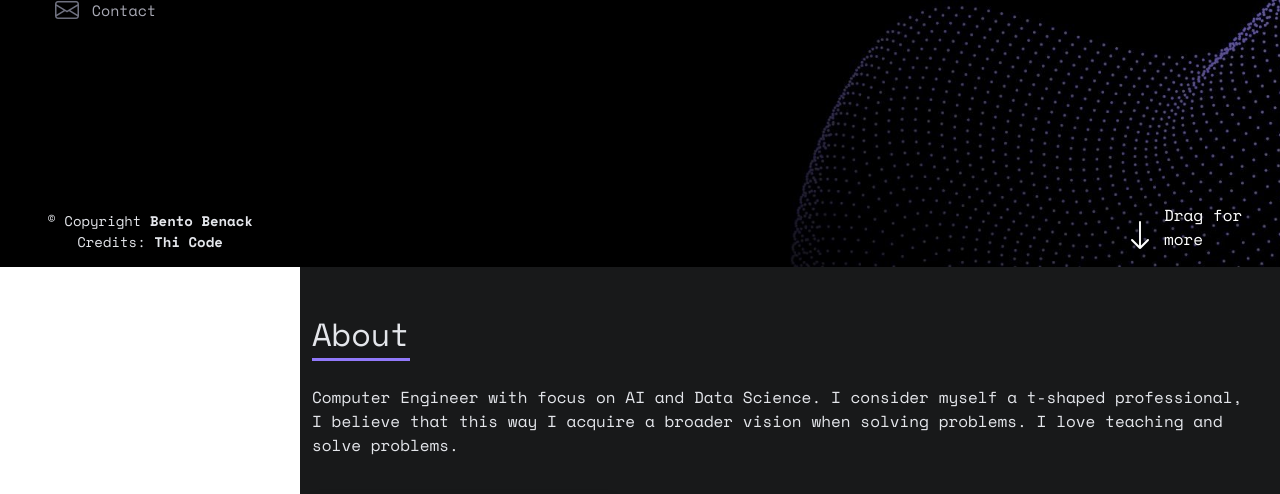
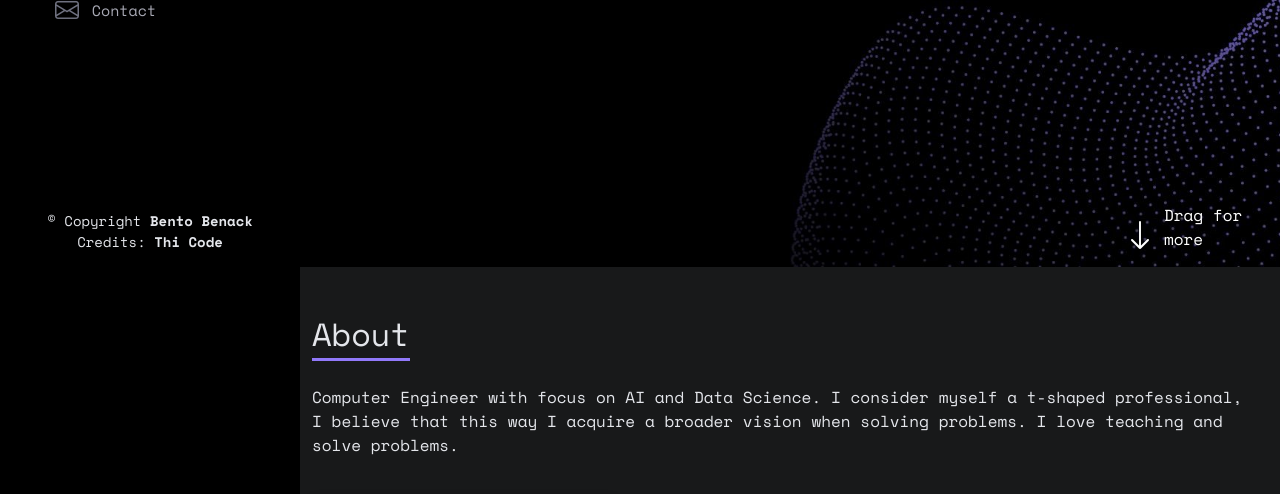
Before and after one commit to bentobenack/portfolio, a Flask app: page / in a window 1280 px wide. Shown: the part 533-1027 px from the top of the page. Run offline with Flask 2, Linux system fonts and the light colour scheme; some libraries are stand-ins or nearby versions.

Commit message:
put body bg black for when home  bg img dont load

```diff
--- a/static/style.css
+++ b/static/style.css
@@ -7,6 +7,7 @@ html, body{
     /* font-family: 'Montserrat', sans-serif; */
     width: 100%;
     height: 100%;
+    background-color: #000;
 }
 
 #header {
```
